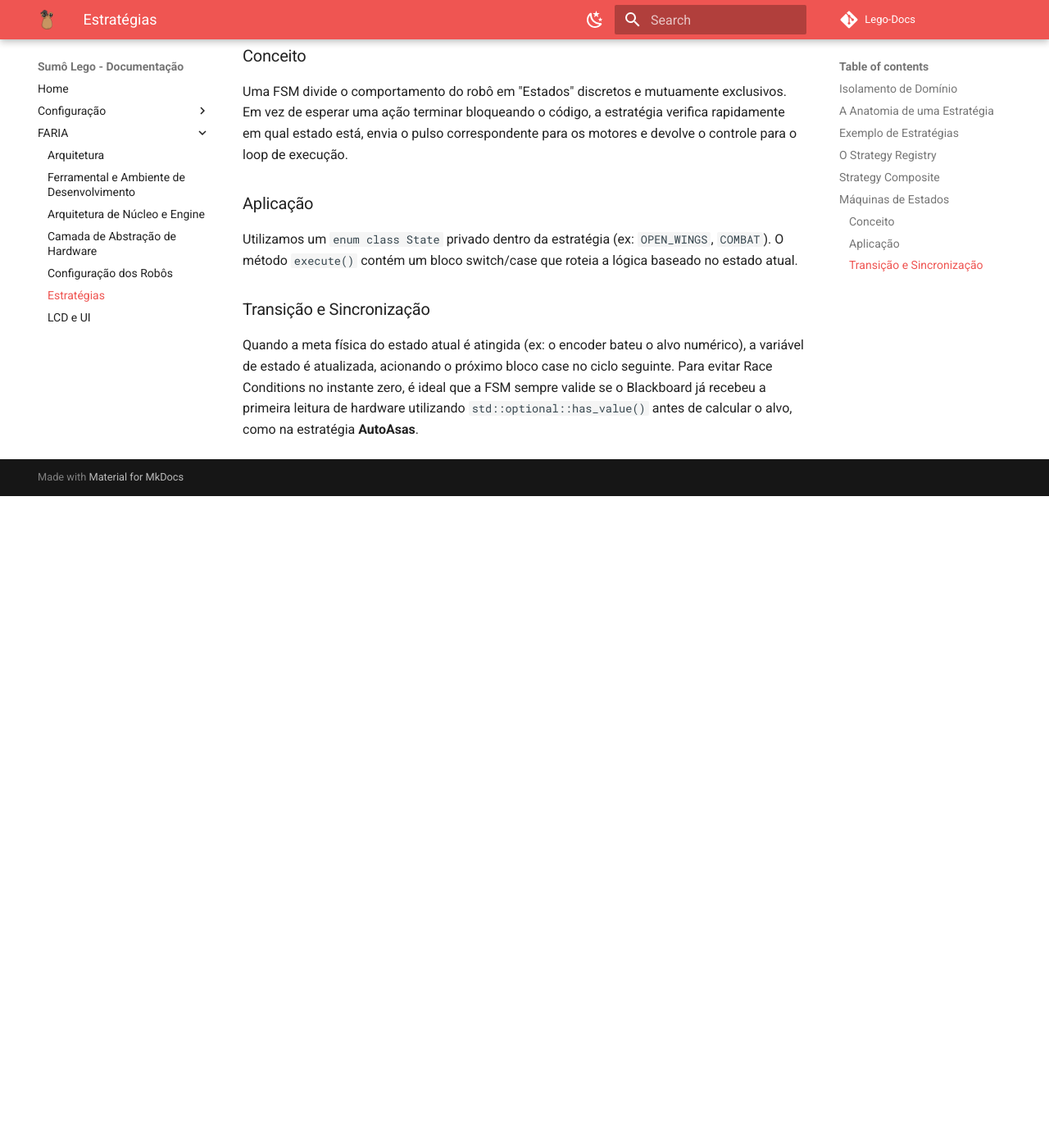
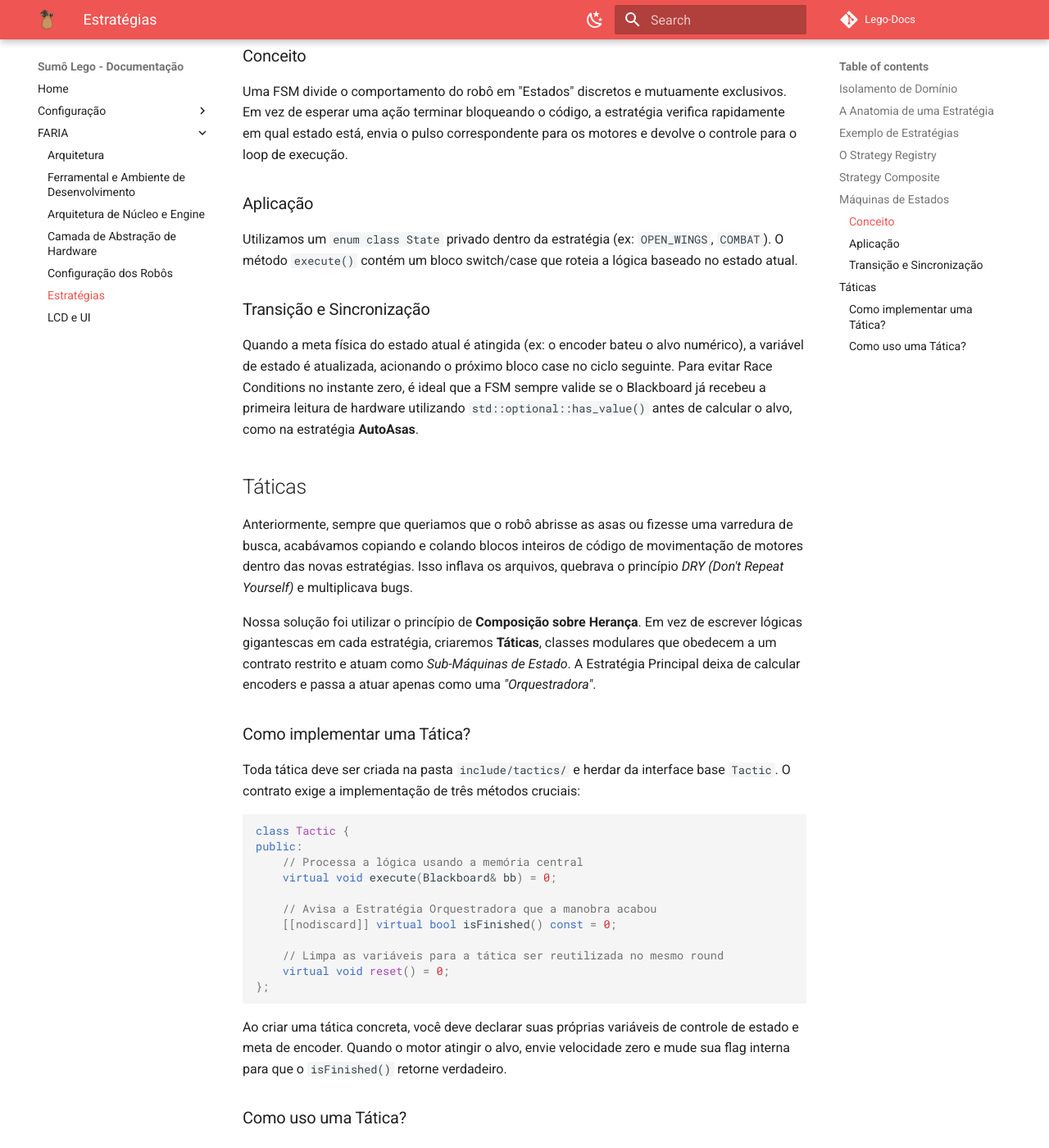
Before and after one commit to rinobot-team/Lego-Docs, an MkDocs documentation site: the page built from docs/faria/estrategias.md, in a window 1280 px wide and 1400 px high, scrolled down 3713 px. Shown: the whole window at 82% size. Built offline with MkDocs 1.6.1 and Material for MkDocs 9.7.7, drawn with Linux system fonts in a browser that asks for light colours; comment, search, counter and statistics services are not loaded; before the commit the page ends 4318 px from its top, so only the background shows below that; some of the changed text lies outside the part shown.

Commit message:
Docs para as Taticas

````diff
--- a/docs/faria/estrategias.md
+++ b/docs/faria/estrategias.md
@@ -143,3 +143,54 @@ Utilizamos um `enum class State` privado dentro da estratégia (ex: `OPEN_WINGS`
 ### Transição e Sincronização
 
 Quando a meta física do estado atual é atingida (ex: o encoder bateu o alvo numérico), a variável de estado é atualizada, acionando o próximo bloco case no ciclo seguinte. Para evitar Race Conditions no instante zero, é ideal que a FSM sempre valide se o Blackboard já recebeu a primeira leitura de hardware utilizando `std::optional::has_value()` antes de calcular o alvo, como na estratégia **AutoAsas**.
+
+## Táticas
+Anteriormente, sempre que queriamos que o robô abrisse as asas ou fizesse uma varredura de busca, acabávamos copiando e colando blocos inteiros de código de movimentação de motores dentro das novas estratégias. Isso inflava os arquivos, quebrava o princípio *DRY (Don't Repeat Yourself)* e multiplicava bugs.
+
+Nossa solução foi utilizar o princípio de **Composição sobre Herança**. Em vez de escrever lógicas gigantescas em cada estratégia, criaremos **Táticas**, classes modulares que obedecem a um contrato restrito e atuam como *Sub-Máquinas de Estado*. A Estratégia Principal deixa de calcular encoders e passa a atuar apenas como uma *"Orquestradora"*.
+
+### Como implementar uma Tática?
+Toda tática deve ser criada na pasta `include/tactics/` e herdar da interface base `Tactic`. O contrato exige a implementação de três métodos cruciais:
+
+```cpp
+class Tactic {
+public:
+    // Processa a lógica usando a memória central
+    virtual void execute(Blackboard& bb) = 0;
+
+    // Avisa a Estratégia Orquestradora que a manobra acabou
+    [[nodiscard]] virtual bool isFinished() const = 0;
+
+    // Limpa as variáveis para a tática ser reutilizada no mesmo round
+    virtual void reset() = 0;
+};
+```
+
+Ao criar uma tática concreta, você deve declarar suas próprias variáveis de controle de estado e meta de encoder. Quando o motor atingir o alvo, envie velocidade zero e mude sua flag interna para que o `isFinished()` retorne verdadeiro.
+
+### Como uso uma Tática?
+
+Na sua Estratégia Principal, o uso é extremamente limpo. Você declara a Tática como uma variável membro, o que garante segurança de memória. Durante o estado correspondente da sua Máquina de Estados, você apenas delega a execução para a tática e aguarda ela sinalizar que terminou:
+
+```cpp
+class AutoAsasStrategy : public Strategy {
+private:
+    OpenWingsTactic m_wingTactic; // 1. Instancia a tática por Composição
+
+public:
+    void execute(Blackboard& bb) override {
+        switch (m_currentState) {
+            case State::OPEN_WINGS:
+                // 2. Delega o controle do hardware para a tática
+                m_wingTactic.execute(bb);
+
+                // 3. Monitora o fim para avançar de estado
+                if (m_wingTactic.isFinished()) {
+                    m_currentState = State::COMBAT;
+                }
+                break;
+                // ...
+        }
+    }
+};
+```
````
Also changed, not shown: site/faria/estrategias/index.html, site/faria/lcd/index.html, site/search/search_index.json, site/sitemap.xml, 1 other file.
